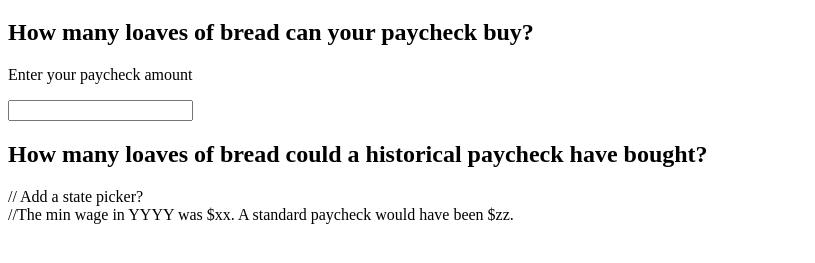
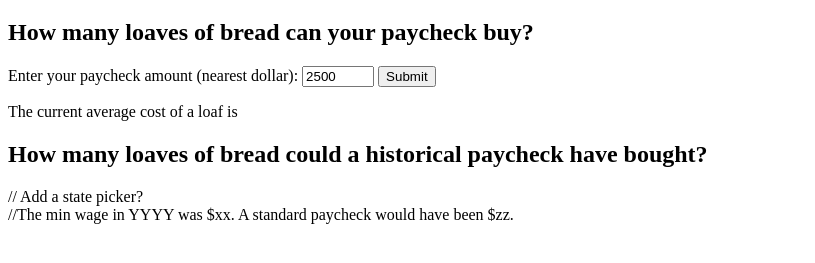
Before and after one commit to awreelyuh/BreadflationCalculator, a plain HTML site: page index.html in a window 1280 px wide. Shown: the part 61-324 px from the top of the page, without its empty margins (0-815 px from the left). Drawn offline with Linux system fonts and the light colour scheme.

Commit message:
Expanded present day paycheck input

```diff
--- a/index.html
+++ b/index.html
@@ -13,11 +13,16 @@
 
         <div class="present-day">
             <h2>How many loaves of bread can your paycheck buy?</h2>
-            <div class="user-input" id="salary">
-                <p>Enter your paycheck amount</p>
-                <input>
+            <div class="user-input" id="user-paycheck">
+                <p>
+                    <label>Enter your paycheck amount (nearest dollar):
+                    <input type="number" min="1" max="9999" value="2500"></label>
+                    <input type="submit" value="Submit">
+                </p>
             </div>
-            <div class="calculated-output-display"></div>
+            <div class="calculated-output-display">
+                <p>The current average cost of a loaf is</p>
+            </div>
         </div>
 
         <div class="historical">
```
